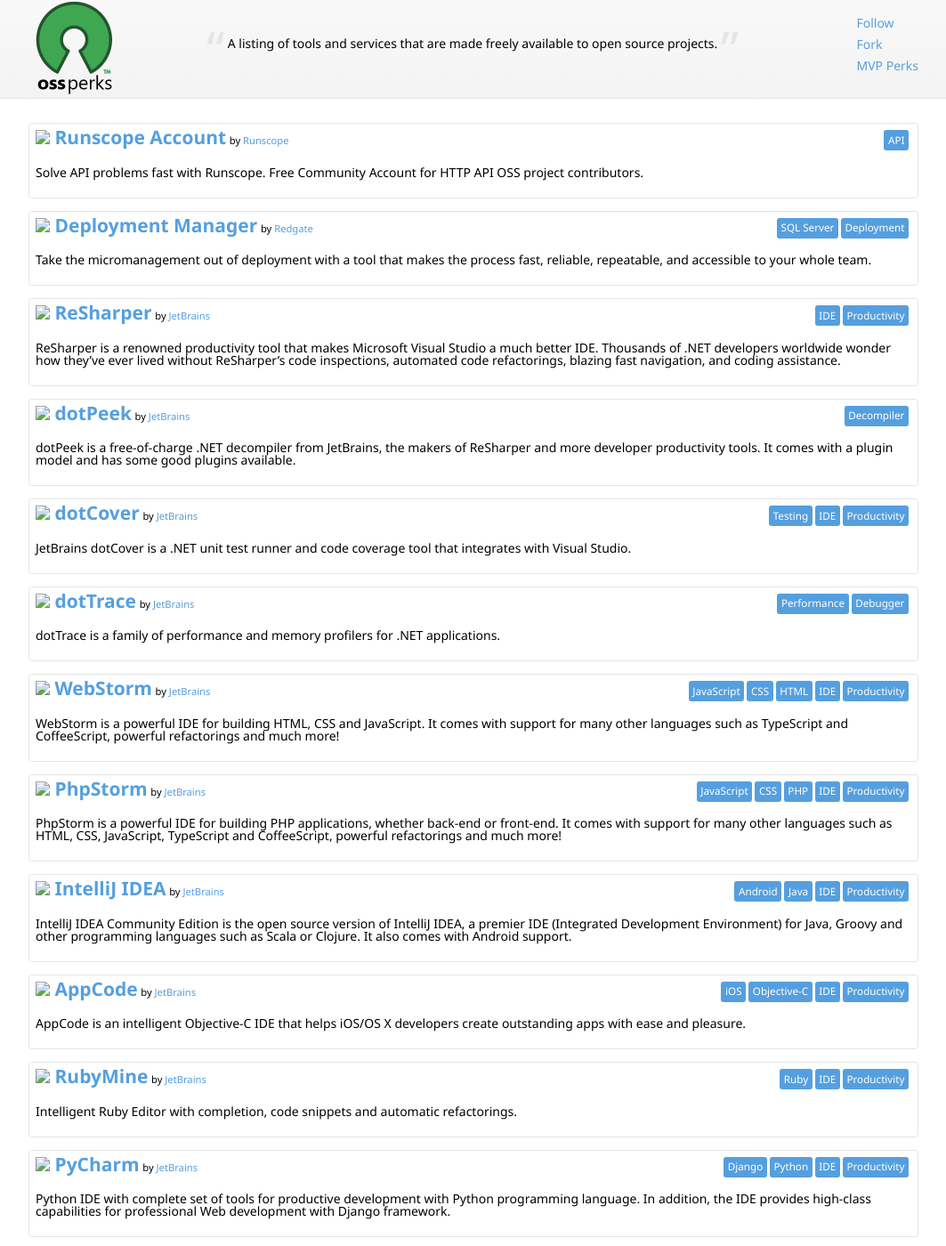
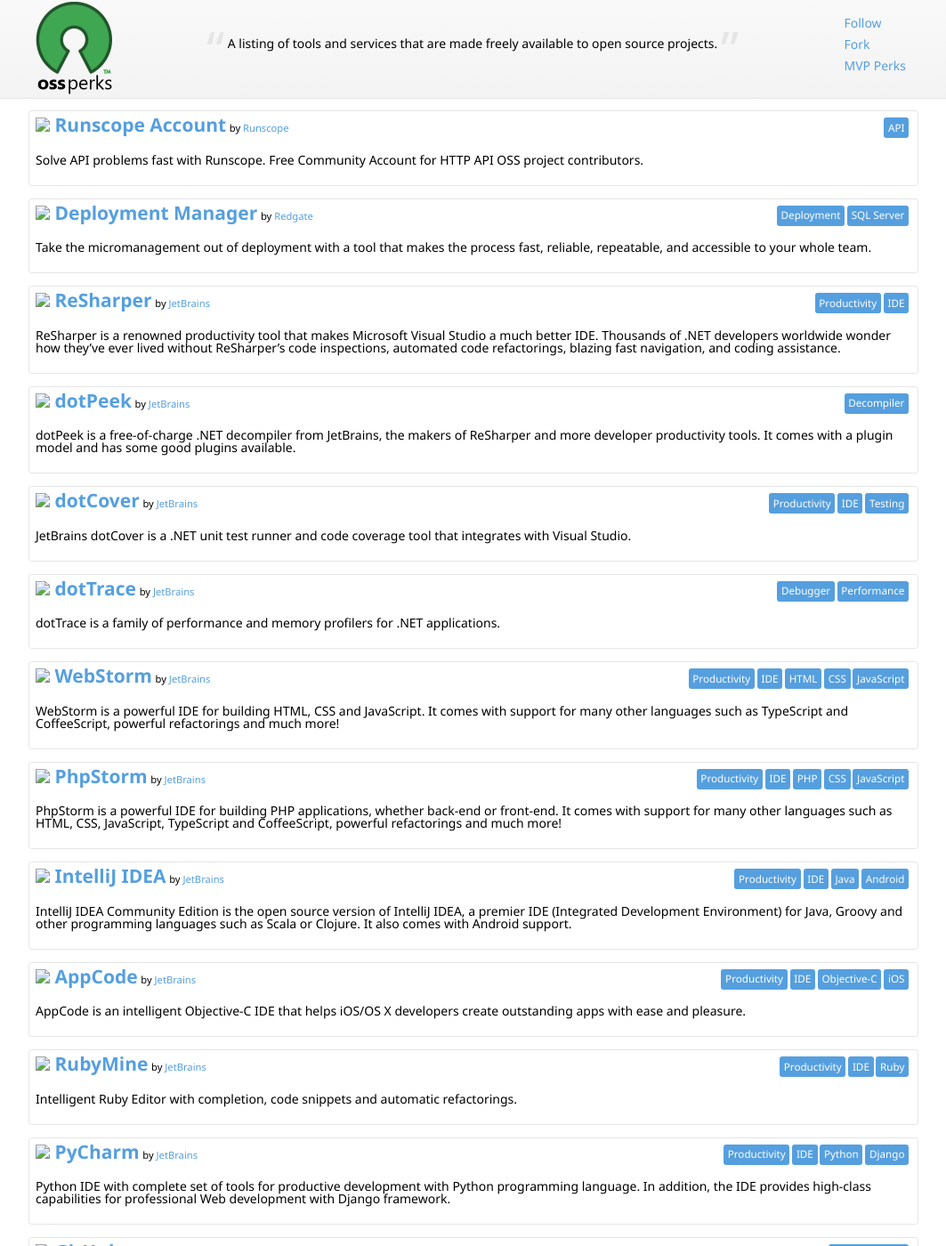
Before and after one commit to nikmd23/ossperks, a Jekyll site: the page built from index.html, in a window 1280 px wide and 1400 px high. Shown: the whole window at 89% size, without its empty margins (108-1171 px from the left). Built offline with Jekyll 4.4.1, drawn with Linux system fonts in a browser that asks for light colours; nearby versions of some CDN libraries; some of the changed text lies outside the part shown.

Commit message:
Improved responsive design

```diff
--- a/_includes/perk.html
+++ b/_includes/perk.html
@@ -5,7 +5,9 @@
 	</h2>
 	<small>by <a href="{{ item.company.uri }}">{{ item.company.name }}</a></small>
 
+	<span class="tags">
 	{% for category in item.categories %}<span class="tag category">{{ category }}</span>{% endfor %}
+	</span>
 
 	<p>{{ item.description }}</piv>
 </li>
--- a/_layouts/default.html
+++ b/_layouts/default.html
@@ -13,7 +13,8 @@
 <body>
     <header>
         <div class="header-inner">
-            <h1 style="float:left"><img src="images/logo.png" /></h1>
+            <h1 class="logo" style="float:left">OSS Perks</h1>
+
             <div style="float:right">
                 <ul class="nav">
                     <li><a href="https://twitter.com/ossperks" class="icon twitter">Follow</a></li>
@@ -22,7 +23,7 @@
                 </ul>
             </div>
 
-	    <blockquote style="width:60%;margin:auto;padding-top:3em;">
+	    <blockquote class="tagline">
 		A listing of tools and services that are made freely available to open source projects.
             </blockquote>
         </div>
@@ -33,10 +34,7 @@
         </div>
     </div>
     <footer>
-        <div class="footer-inner">
-            <div style="float:left">Go forth and be awesome!</div>
-            <div style="float:right">&copy; 2013 <a href="https://twitter.com/nikmd23">Nik Molnar</a> & <a href="https://twitter.com/anthony_vdh">Anthony van der Hoorn</a></div>
-        </div>
+        <span>&copy; 2013 <a href="https://twitter.com/nikmd23">Nik Molnar</a> & <a href="https://twitter.com/anthony_vdh">Anthony van der Hoorn</a></span>
     </footer>
     <!--
     <script src="./javascript/main.js"></script>
--- a/stylesheets/site.css
+++ b/stylesheets/site.css
@@ -53,9 +53,9 @@
 }
 .header-inner,
 .body-inner,
-.footer-inner,
+footer,
 .content-inner {
-  padding: 2em 2em 0 2em;
+  padding: 1em 1em 0;
   max-width: 1000px;
   margin-left: auto;
   margin-right: auto;
@@ -79,9 +79,10 @@
     right:0;
     top:2em;
 }
-.footer-inner {
+footer {
     border-top: 1px solid #ddd;
     padding:1.5em 0;
+    text-align: center;
 }
 .filters {
     margin-bottom: 4em;
@@ -123,6 +124,10 @@
     padding: 0.5em;
     border-radius: 0.25em;
 }
+.tags {
+    white-space: nowrap;
+    float: right;
+}
 .tag {
     display:inline-block;
     padding: 0.4em;
@@ -142,7 +147,6 @@
 }
 .category {
     background-color: #559fdf;
-    float: right;
     border-radius: 0.25em;
 }
 .deactive {
@@ -171,7 +175,44 @@
 .twitter {
     background-image: url("//plus.google.com/_/favicon?domain=twitter.com");
 }
+.nav {
+    padding: 0 1em 0 0;
+}
 .nav li {
     list-style: none;
     padding: 5px 0px;
 }
+.tagline {
+    width:60%;
+    margin:auto;
+    padding-top:3em;
+}
+.logo {
+    border: 0;
+    font: 0/0 a;
+    text-shadow: none;
+    color: transparent;
+    background: url('../images/logo.png');
+    background-size: cover;
+    width: 104px;
+    height: 108px;
+}
+@media all and (max-width: 35em) {
+    .tagline {
+        display: none;
+    }
+    header {
+        height: 55px;
+    }
+    .products {
+        margin-top: 55px;
+    }
+    .nav li {
+        display: inline;
+        padding-left: 0.5em;
+    }
+    .logo {
+        width: 52px;
+        height: 54px;
+    }
+}
```
